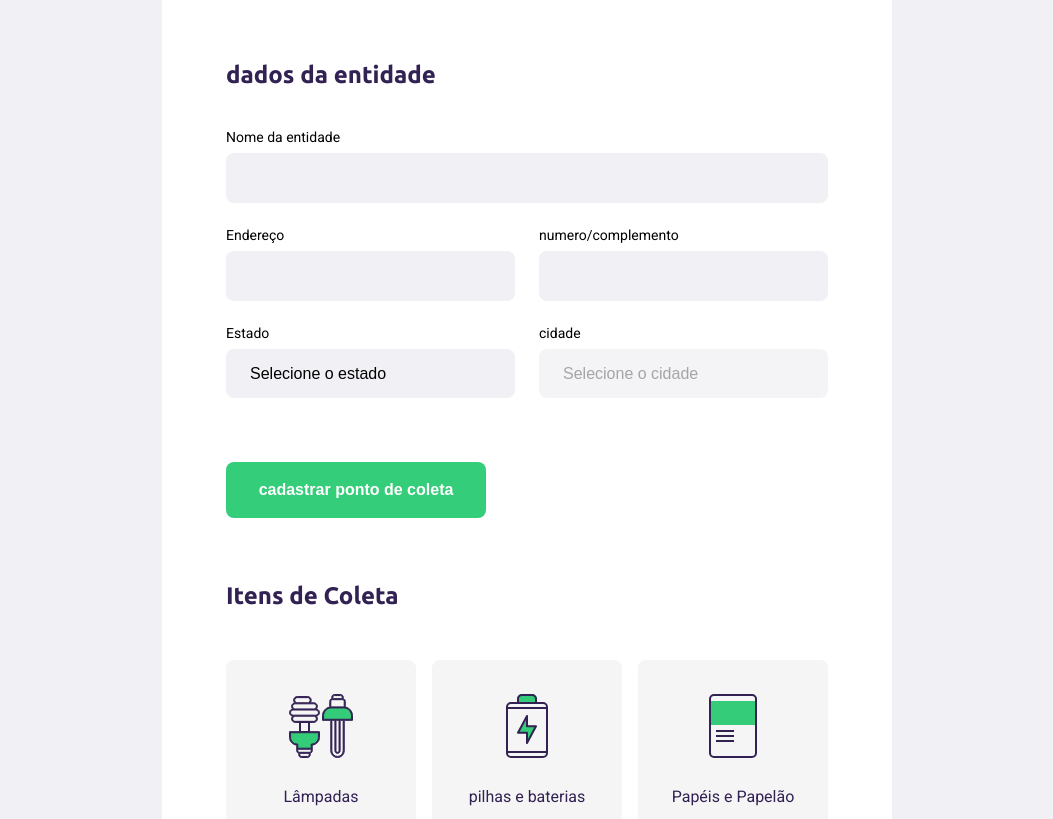
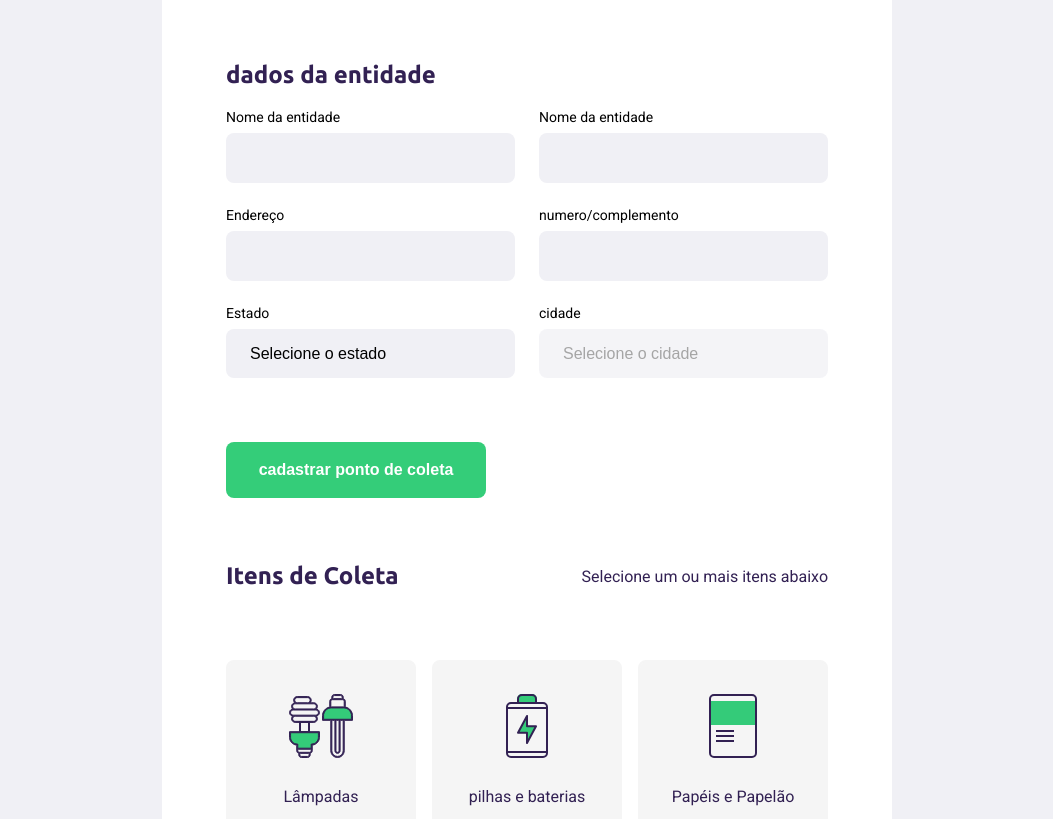
Before and after one commit to MatheusR1/NLW, a website: page src/views/create-point.html in a window 1280 px wide. Shown: the part 281-1100 px from the top of the page, without its empty margins (113-1166 px from the left). Drawn offline with nearby package versions, Linux system fonts and the light colour scheme; files that its build step writes are made by us from their sources; no server answers; files whose address does not match are found by name.

Commit message:
refactor src

```diff
--- a/public/styles/create-point.css
+++ b/public/styles/create-point.css
@@ -48,12 +48,22 @@ form fieldset {
     border: 0;
 }
 
+
 form legend {
-    margin-bottom: 40px;
+    margin-bottom: 20px;
+
+    display: flex;
+    align-items: center;
+    justify-content: space-between;
+    width: 100%;
 }
 
 form legend h2 {
     font-size: 24px;
+}
+
+form legend span {
+    color: var(--title-color);
 }
 
 form .field {
@@ -63,7 +73,7 @@ form .field {
     margin-bottom: 24px;
 }
 
-form .filed-group {
+form .field-group {
     display: flex;
 }
 
@@ -90,7 +100,7 @@ form label {
     margin-bottom: 8px;
 }
 
-form .filed-group .field+.field {
+form .field-group .field+.field {
     margin-left: 24px;
 }
 
--- a/public/styles/reponsive.css
+++ b/public/styles/reponsive.css
@@ -1,25 +1,38 @@
-@media(max-width: 900px) {
+@media (max-width: 900px) {
     #page-home {
-        background-position: 70vw;
+        background-position-x: 70vw;
     }
+
     #page-home .content {
         align-items: center;
         text-align: center;
     }
+
     #page-home header a {
         position: absolute;
         bottom: 48px;
         left: 50%;
         transform: translateX(-50%);
     }
+
     #page-home main {
         align-items: center;
     }
+
     #page-search-results .cards {
         grid-template-columns: 1fr;
     }
+
     #page-search-results .cards img {
         height: 250px;
+    }
+
+    #page-create-point .field-group {
+        flex-direction: column;
+    }
+
+    #page-create-point .field-group .field + .field {
+        margin-left: 0;
     }
 }
 
--- a/src/views/create-point.html
+++ b/src/views/create-point.html
@@ -23,13 +23,21 @@
                     <h2>dados da entidade</h2>
                 </legend>
 
-                <div class="field">
-                    <label for="name">Nome da entidade</label>
-                    <input type="text" name="name" id="" required="required">
+                <div class="field-group">
+                    <div class="field">
+                        <label for="name">Nome da entidade</label>
+                        <input type="text" name="name" id="" required="required">
+
+                    </div>
+                    <div class="field">
+                        <label for="name">Nome da entidade</label>
+                        <input type="url" name="name" id="" required="required">
+
+                    </div>
 
                 </div>
 
-                <div class="filed-group">
+                <div class="field-group">
                     <div class="field">
                         <label for="address">
                             Endereço
@@ -42,7 +50,7 @@
                         <input type="text" name="address2" required="required">
                     </div>
                 </div>
-                <div class="filed-group">
+                <div class="field-group">
                     <div class="field">
                         <label for="state">
                             Estado</label>
@@ -71,8 +79,11 @@
             </fieldset>
 
             <fieldset>
-                <h2>Itens de Coleta
-                </h2>
+                <legend>
+                    <h2>Itens de Coleta
+                    </h2>
+                    <span>Selecione um ou mais itens abaixo</span>
+                </legend>
 
                 <div class="items-grid">
                     <li data-id="1">
```
Also changed, not shown: public/styles/home.css (+7 -8 lines).
